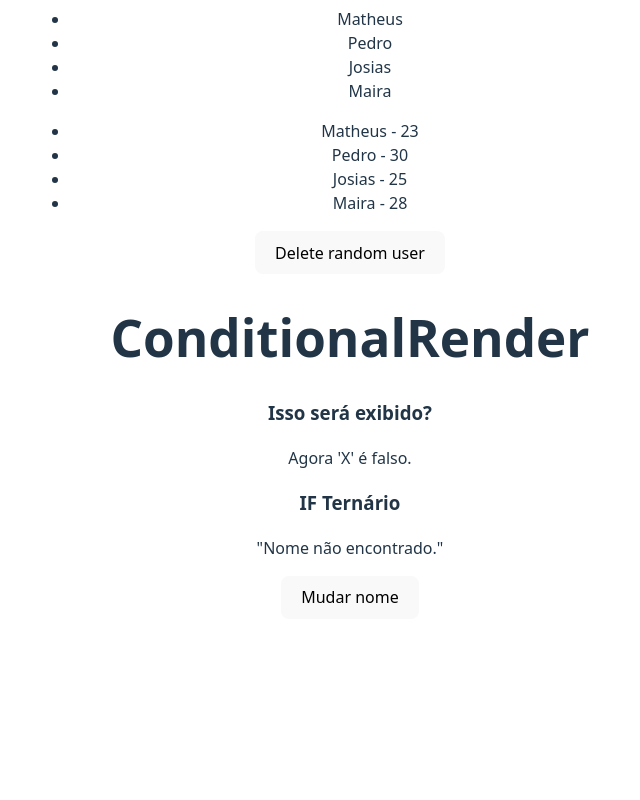
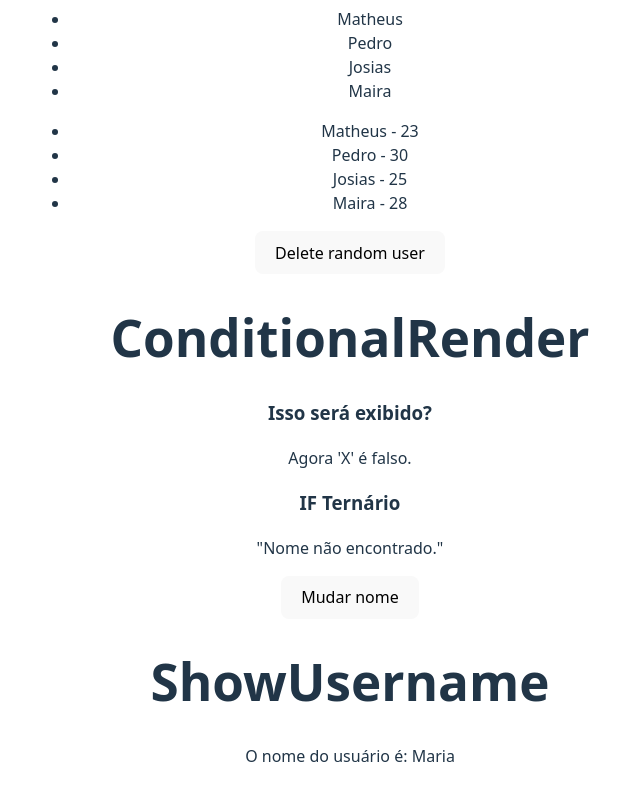
Before and after one commit to andre10dias/react-fundamentals, a React (Vite) app in the folder 2_avancando/: page / in a window 1280 px wide. Shown: the part 1230-2030 px from the top of the page, without its empty margins (290-930 px from the left). Before the commit the page ends 1881 px from the top, so only its background shows below. Built offline with nearby package versions, Linux system fonts and the light colour scheme.

Commit message:
Introdução as props

```diff
--- a/2_avancando/src/App.jsx
+++ b/2_avancando/src/App.jsx
@@ -1,3 +1,5 @@
+import { useState } from 'react'
+
 import './App.css'
 
 /**
@@ -9,8 +11,12 @@
 import ManagedData from './component/ManagedData'
 import ListRender from './component/ListRender'
 import ConditionalRender from './component/ConditionalRender'
+import ShowUsername from './component/ShowUsername'
 
 function App() {
+  const name = "Joaquim";
+  const [username] = useState("Maria");
+
   return (
     <>
       <h1>Avançando em React</h1>
@@ -25,6 +31,11 @@
       <ManagedData />
       <ListRender />
       <ConditionalRender />
+      {/* Enviando dados do componente pai para o filho */}
+      {/* props */}
+      {/* <ShowUsername name="João" /> */}
+      {/* <ShowUsername name={name} /> */}
+      <ShowUsername name={username} />
     </>
   )
 }
--- /dev/null
+++ b/2_avancando/src/component/ShowUserName.jsx
@@ -0,0 +1,10 @@
+const ShowUsername = (props) => {
+  return (
+    <div>
+        <h1>ShowUsername</h1>
+        <p>O nome do usuário é: {props.name}</p>
+    </div>
+  )
+}
+
+export default ShowUsername
```
